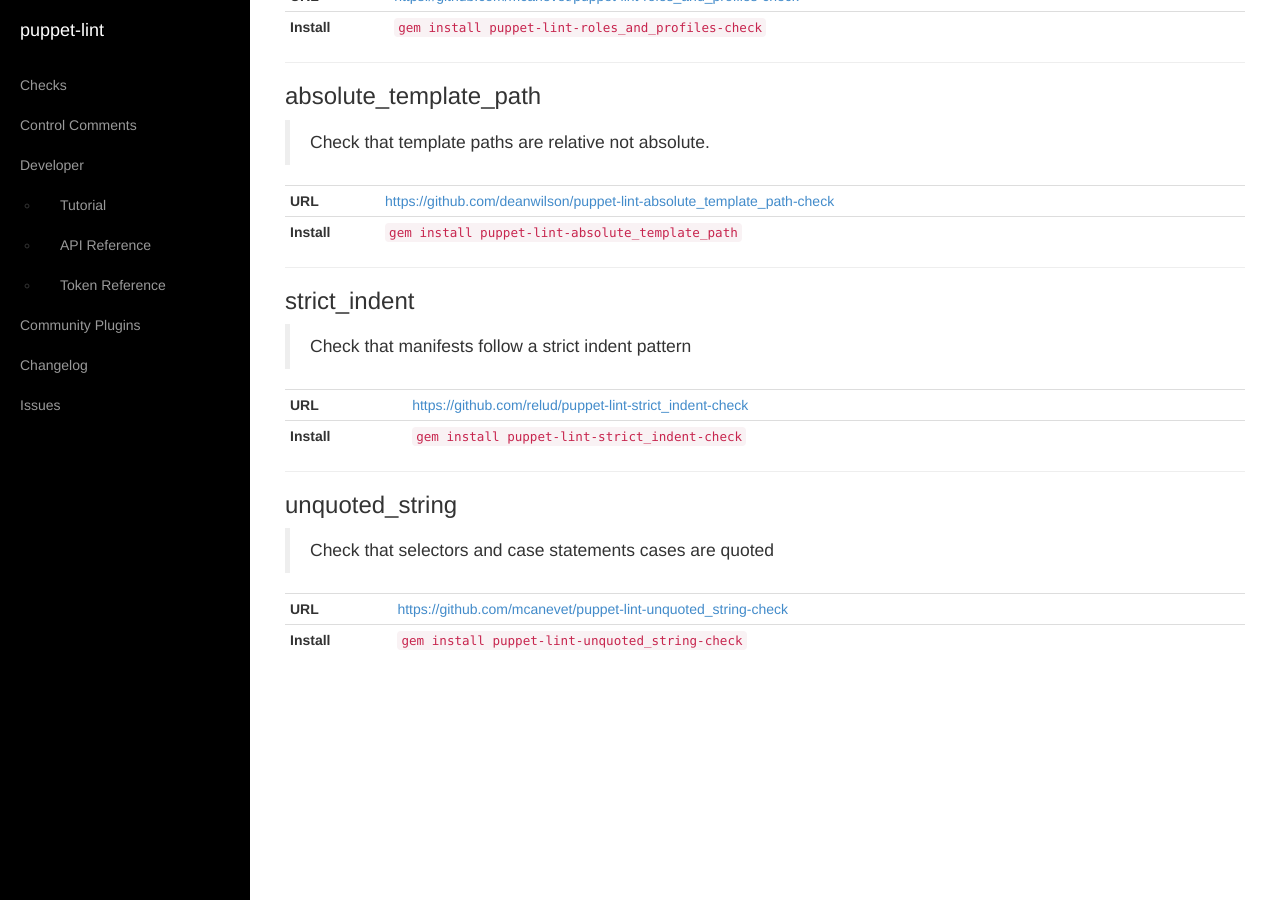
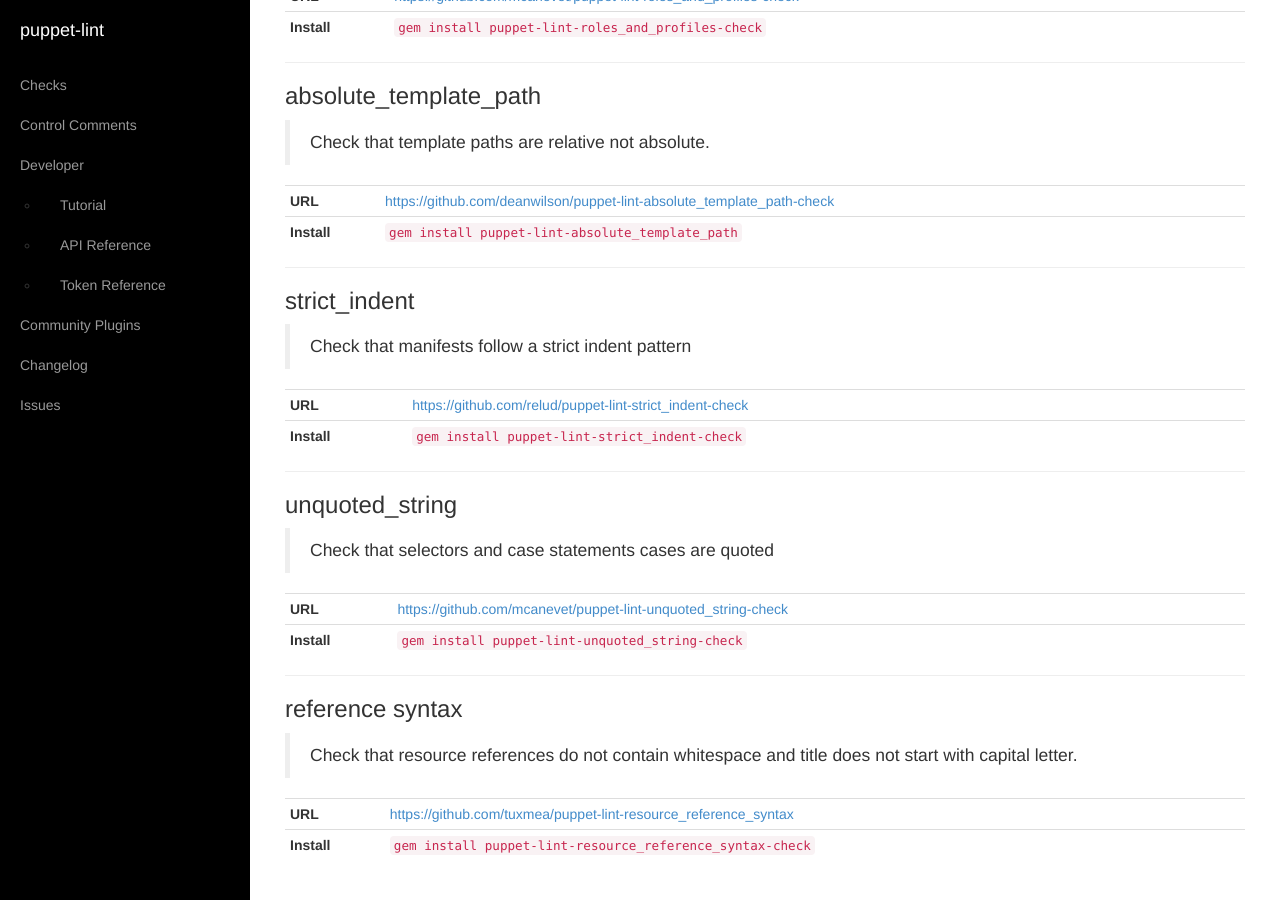
Before and after one commit to rodjek/puppet-lint, a Jekyll site: the page built from plugins/index.md, in a window 1280 px wide and 900 px high, scrolled down 855 px. Built offline with Jekyll 4.4.1, drawn with Linux system fonts in a browser that asks for light colours.

Commit message:
Add lint test for resource references

```diff
--- a/plugins/index.md
+++ b/plugins/index.md
@@ -72,3 +72,13 @@
 | **URL**     | <https://github.com/mcanevet/puppet-lint-unquoted_string-check> |
 | **Install** | `gem install puppet-lint-unquoted_string-check`                 |
 {: .table .table-condensed }
+
+---
+
+### reference syntax
+
+> Check that resource references do not contain whitespace and title does not start with capital letter.
+
+| **URL**     | <https://github.com/tuxmea/puppet-lint-resource_reference_syntax> |
+| **Install** | `gem install puppet-lint-resource_reference_syntax-check`                 |
+{: .table .table-condensed }
```
